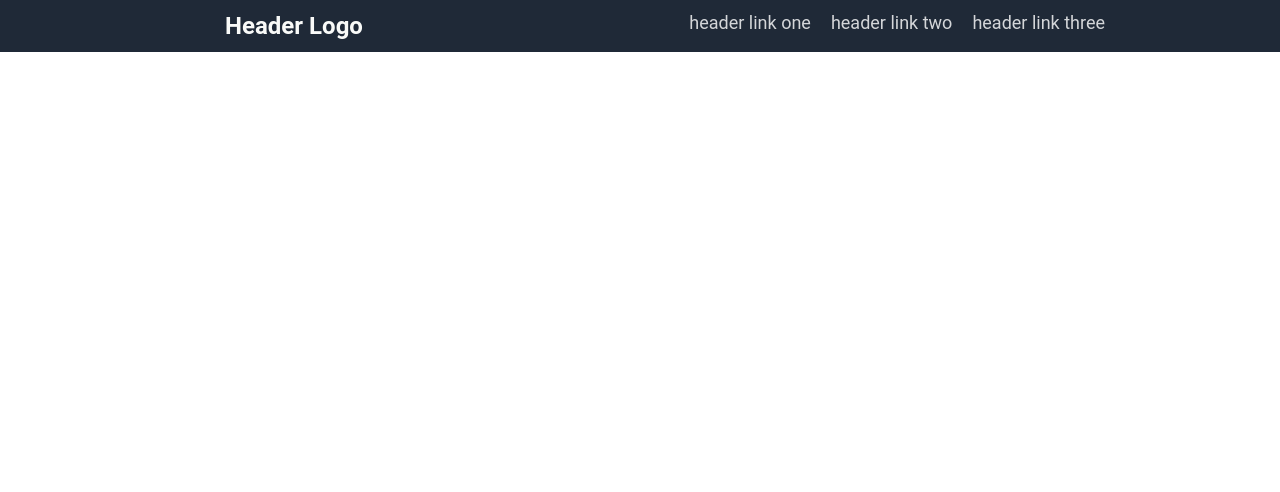
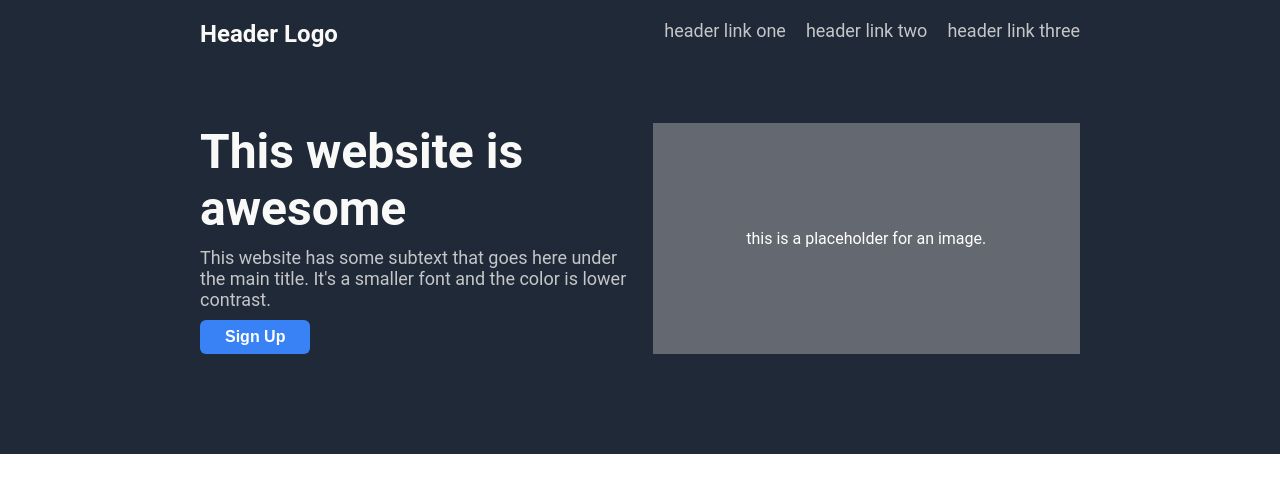
Before and after one commit to shub2726/landing-page, a plain HTML site: page index.html in a window 1280 px wide. Drawn offline with Linux system fonts and the light colour scheme.

```diff
--- a/index.html
+++ b/index.html
@@ -17,5 +17,19 @@
                     <li>header link three</li>
                 </ul>
             </div>
+            <div class="intro">
+                <div class="left">
+                    <div class="title">This website is awesome</div>
+                    <div class="subtext">This website has some subtext
+                        that goes here under the main title. It's a smaller
+                        font and the color is lower contrast.
+                    </div>
+                    <button class="sign-up">Sign Up</button>
+                </div>
+                <div class="right">
+                    <div>this is a placeholder for an image.</div>
+                </div>
+            </div>
+        </div>
 </body>
 </html>
--- a/styles.css
+++ b/styles.css
@@ -4,20 +4,23 @@ body {
 }
 
 .first {
+    gap: 75px;
+    display: flex;
+    flex-direction: column;
     background-color: #1F2937;
-    padding: 12px 175px;
+    padding: 20px 200px;
+    padding-bottom: 100px;
+}
+
+.navbar {
+    display: flex;
+    justify-content: space-between;
 }
 
 .header-logo {
     font-size: 24px;
     font-weight: bold;
     color: #F9FAF8;
-    margin-left: 50px;
-}
-
-.navbar {
-    display: flex;
-    justify-content: space-between;
 }
 
 ul {
@@ -28,7 +31,46 @@ ul {
     gap: 20px;
 }
 
-.first .navbar li {
+.first .navbar li, .intro .subtext {
     font-size: 18px;
-    color: #d4d6d9;
+    color: #c5c6c8;
 }
+
+.intro {
+    gap: 25px;
+    display: flex;
+}
+
+.intro .left {
+    flex: 1 1 0;
+    display: flex;
+    align-items: flex-start;
+    flex-direction: column;
+    gap: 10px;
+}
+
+.intro .title {
+    font-size: 48px;
+    font-weight: bolder;
+    color: #F9FAF8;
+}
+
+.intro .sign-up {
+    background-color: #3882F6;
+    border: none;
+    border-radius: 6px;
+    font-size: 16px;
+    padding: 8px 25px;
+    color: white;
+    font-weight: bold;
+}
+
+.right {
+    flex: 1 1 0;
+    display: flex;
+    justify-content: center;
+    align-items: center;
+    font-size: 16px;
+    color: white;
+    background-color: rgba(182, 182, 182, 0.46)
+}
```
